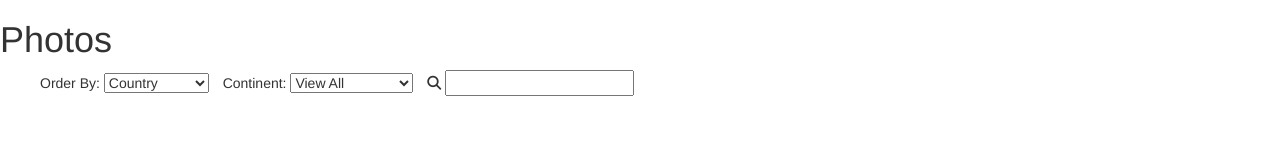
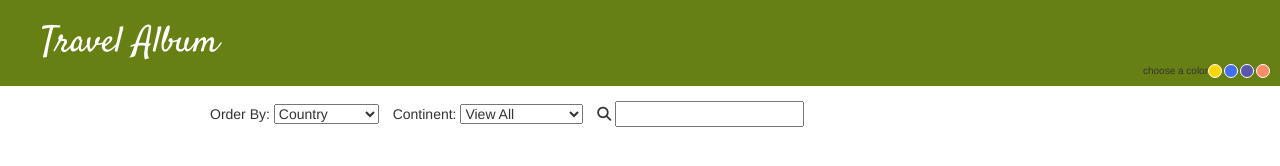
Before and after one commit to cleriphil/travel, a website: page app/PhotosList.html in a window 1280 px wide. Drawn offline with nearby package versions, Linux system fonts and the light colour scheme; no server answers.

Commit message:
add header and colorOptions nav bar

```diff
--- a/app/PhotosList.html
+++ b/app/PhotosList.html
@@ -4,15 +4,27 @@
     <meta charset="utf-8">
     <title>Travel Photos</title>
     <link rel="stylesheet" href="https://maxcdn.bootstrapcdn.com/bootstrap/3.3.6/css/bootstrap.min.css" integrity="sha384-1q8mTJOASx8j1Au+a5WDVnPi2lkFfwwEAa8hDDdjZlpLegxhjVME1fgjWPGmkzs7" crossorigin="anonymous">
-
     <link rel="stylesheet" href="/css/app.css" media="screen" title="no title" charset="utf-8">
+    <link href='https://fonts.googleapis.com/css?family=Satisfy' rel='stylesheet' type='text/css'>
     <script src="https://use.fontawesome.com/b0fb5eddc4.js"></script>
   </head>
   <body ng-cloak>
-    <h1>Photos</h1>
+
 
     <div ng-controller="PhotosController">
 
+      <header class="{{active}}">
+        <h1>Travel Album</h1>
+        <nav class="{{active}} colorOptions" ng-click="$event.preventDefault()">
+          <div href="#" class="orange" ng-click="active='orange'"></div>
+          <div href="#" class="purple" ng-click="active='purple'"></div>
+          <div href="#" class="blue" ng-click="active='blue'"></div>
+          <div href="#" class="yellow" ng-click="active='yellow'"></div>
+        </nav>
+        <p ng-hide="active">choose a color </p>
+      </header>
+
+      <div class="mainContent">
         <ul class="searchOptions">
         <li>
           Order By:
@@ -52,7 +64,8 @@
               </div>
             </div>
         </div>
-    </div>
+      </div> <!-- end MainContent -->
+    </div> <!-- end PhotosController -->
 
     <script src="/lib/jquery.min.js"></script>
     <script src="/lib/underscore-1.4.4.min.js"></script>
--- a/app/css/app.css
+++ b/app/css/app.css
@@ -40,3 +40,55 @@
 [ng\:cloak], [ng-cloak], [data-ng-cloak], [x-ng-cloak] ,.ng-cloak, .x-ng-cloak {
   display:none;
 }
+
+header {
+  padding-top:15px;
+  margin-bottom: 15px;
+  height:86px;
+  background-color: #668014;
+}
+
+header h1 {
+  margin: 9px 0 0 41px;;
+  color:#fff;
+  font-family: 'Satisfy', cursive;
+}
+
+header p {
+  float: right;
+  font-size: 10px;
+}
+
+.mainContent {
+  overflow: hidden;
+  width: 940px;
+  margin: 0 auto;
+  background-color: #fff;
+}
+
+.colorOptions {
+  margin-right: 8px;
+}
+
+.colorOptions div {
+  width: 14px;
+  height: 14px;
+  margin-right: 2px;
+  float: right;
+  border-radius: 50%;
+  border: 1px solid #fff;
+  cursor: pointer;
+}
+
+.yellow {
+  background-color: #FFD700;
+}
+.blue {
+  background-color: #436EEE;
+}
+.orange {
+  background-color: #FF8C69;
+}
+.purple {
+  background-color: #5959AB;
+}
```
Lines whose indentation alone changed are shown as unchanged.
